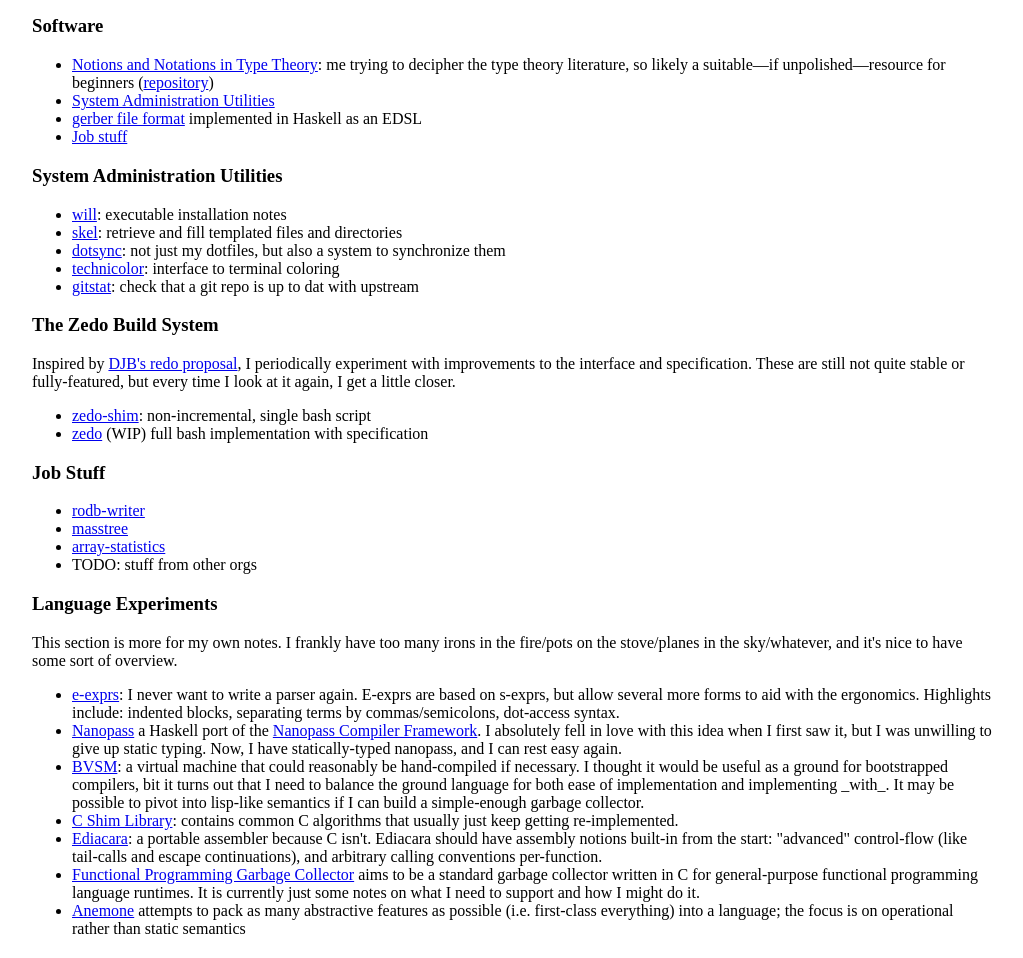
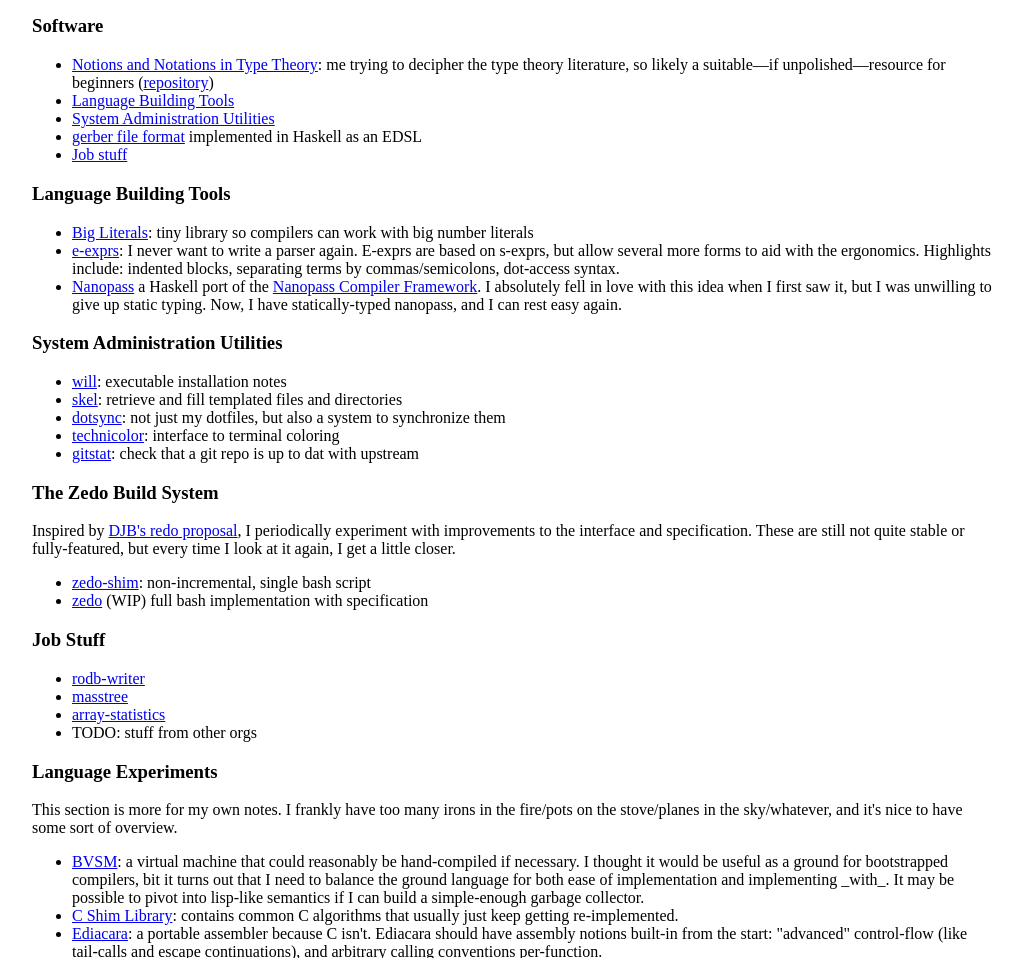
Before and after one commit to marseillebd/gateway-page, a plain HTML site: page index.html in a window 1280 px wide. Shown: the part 379-1337 px from the top of the page, without its empty margins (128-1151 px from the left). Drawn offline with Linux system fonts and the light colour scheme.

Commit message:
add big literal library

```diff
--- a/index.html
+++ b/index.html
@@ -33,9 +33,24 @@
       me trying to decipher the type theory literature, so likely a suitable—if unpolished—resource for beginners
       (<a href="https://github.com/edemko/notes-typetheory">repository</a>)
     </li>
+    <li><a href="#lang-tools">Language Building Tools</a></li>
     <li><a href="#sysadmin-util">System Administration Utilities</a></li>
     <li><a href="https://github.com/edemko/haskell-circuit-boards">gerber file format</a> implemented in Haskell as an EDSL</li>
     <li><a href="#job-stuff">Job stuff</a></li>
+  </ul>
+  <h3 id="lang-tools">Language Building Tools</h3>
+  <ul>
+    <li><a href="https://github.com/edemko/c-big-literals">Big Literals</a>: tiny library so compilers can work with big number literals</li>
+    <li><a href="https://github.com/edemko/eexprs">e-exprs</a>:
+      I never want to write a parser again.
+      E-exprs are based on s-exprs, but allow several more forms to aid with the ergonomics.
+      Highlights include: indented blocks, separating terms by commas/semicolons, dot-access syntax.
+    </li>
+    <li><a href="https://github.com/edemko/nanopass">Nanopass</a>
+      a Haskell port of the <a href="https://nanopass.org/documentation.html">Nanopass Compiler Framework</a>.
+      I absolutely fell in love with this idea when I first saw it, but I was unwilling to give up static typing.
+      Now, I have statically-typed nanopass, and I can rest easy again.
+    </li>
   </ul>
   <h3 id="sysadmin-util">System Administration Utilities</h3>
   <ul>
@@ -67,16 +82,6 @@
     I frankly have too many irons in the fire/pots on the stove/planes in the sky/whatever, and it's nice to have some sort of overview.
   </p>
   <ul>
-    <li><a href="https://github.com/edemko/eexprs">e-exprs</a>:
-      I never want to write a parser again.
-      E-exprs are based on s-exprs, but allow several more forms to aid with the ergonomics.
-      Highlights include: indented blocks, separating terms by commas/semicolons, dot-access syntax.
-    </li>
-    <li><a href="https://github.com/edemko/nanopass">Nanopass</a>
-      a Haskell port of the <a href="https://nanopass.org/documentation.html">Nanopass Compiler Framework</a>.
-      I absolutely fell in love with this idea when I first saw it, but I was unwilling to give up static typing.
-      Now, I have statically-typed nanopass, and I can rest easy again.
-    </li>
     <li><a href="https://github.com/edemko/bsvm">BVSM</a>:
       a virtual machine that could reasonably be hand-compiled if necessary.
       I thought it would be useful as a ground for bootstrapped compilers, bit it turns out that I need to balance the ground language for both ease of implementation and implementing _with_.
```
